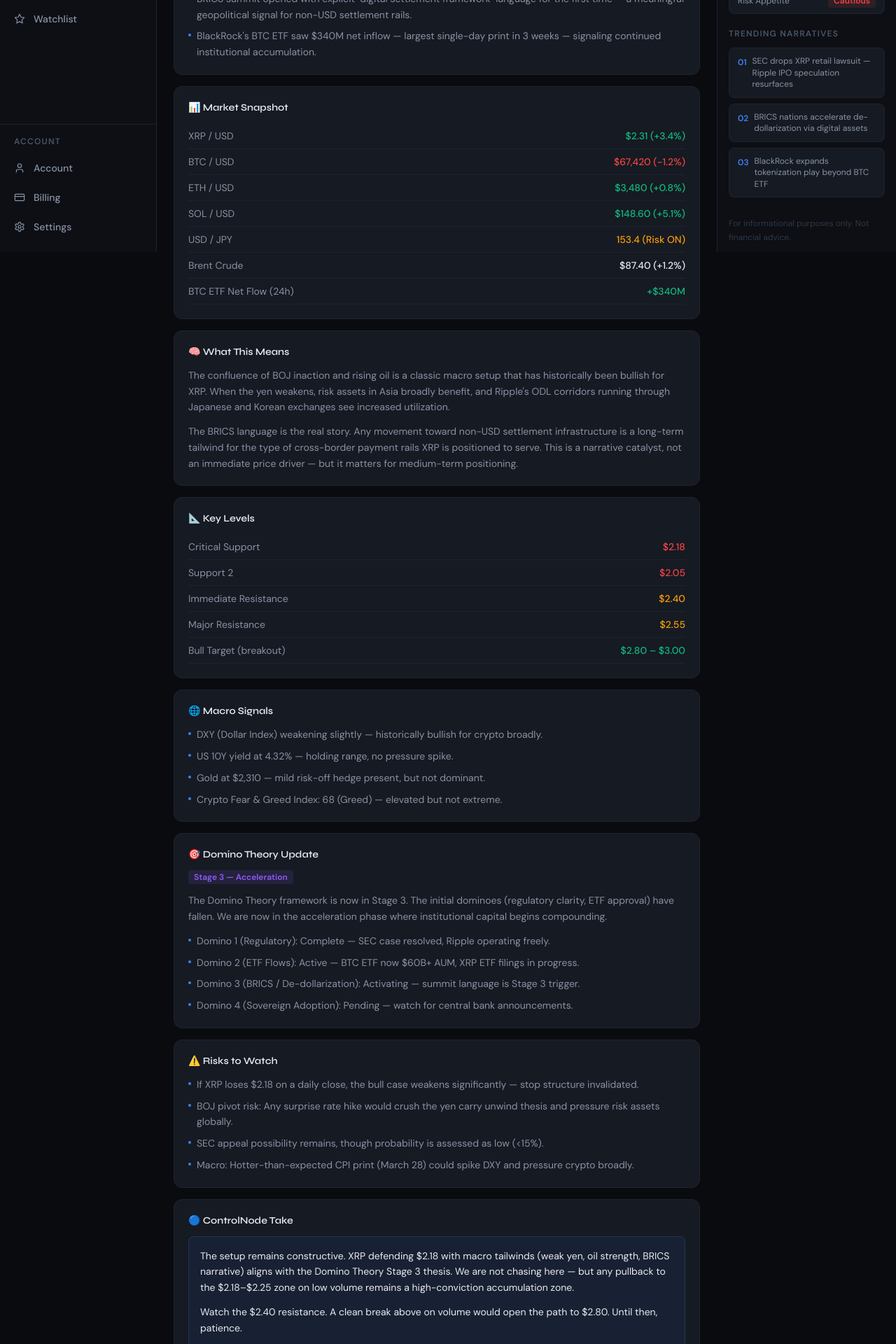
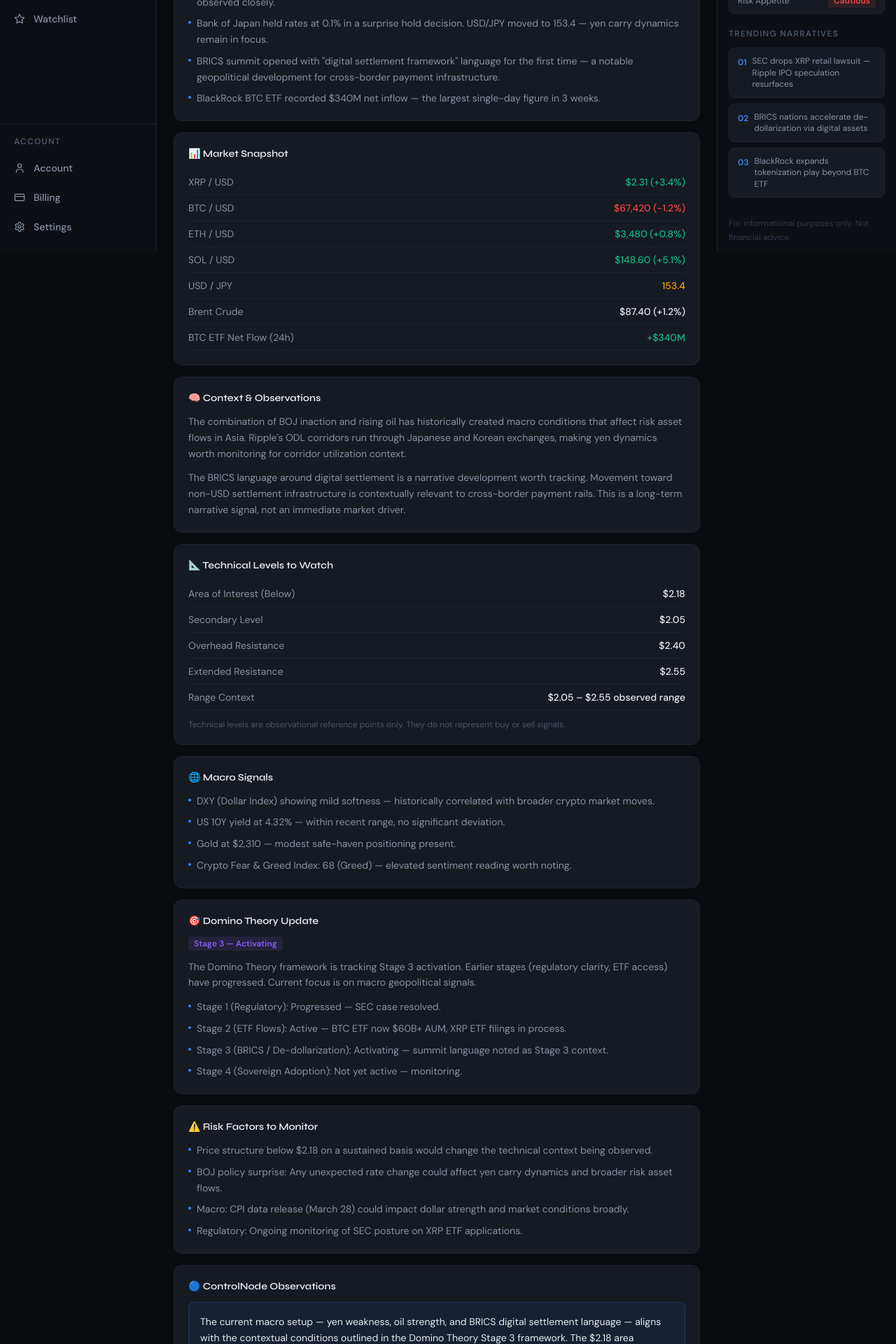
Before and after one commit to leadkastos/controlnode, a React (Vite) app: page /morning-brief in a window 1280 px wide. Shown: the part 440-2360 px from the top of the page at 70% size. Built offline with nearby package versions, Linux system fonts and the light colour scheme.

Commit message:
Update MorningBrief.jsx

```diff
--- a/src/pages/MorningBrief.jsx
+++ b/src/pages/MorningBrief.jsx
@@ -8,107 +8,109 @@ export default function MorningBrief() {
     <AppLayout>
       <DetailPageLayout
         title="XRP Holds Key Level as Macro Turns — Domino Theory Activates"
-        subtitle="A comprehensive look at today's macro environment, XRP technicals, and what it means for positioning."
+        subtitle="A comprehensive look at today's macro environment, XRP technical structure, and relevant market context."
         badge="MORNING BRIEF"
         badgeColor="blue"
       >
-        {/* Date */}
+        <div
+          className="mb-6 px-4 py-3 rounded-lg text-xs leading-relaxed"
+          style={{ background: 'rgba(245,158,11,0.08)', border: '1px solid rgba(245,158,11,0.2)', color: '#92400e' }}
+        >
+          <span style={{ color: '#f59e0b', fontWeight: 600 }}>Informational Only: </span>
+          <span style={{ color: '#8892a4' }}>This brief is for educational and informational purposes only. Nothing here constitutes financial advice or a recommendation to buy or sell any asset.</span>
+        </div>
+
         <p className="text-xs mb-6" style={{ color: '#4a5568' }}>Monday, March 23, 2026 · Published 6:45 AM CT</p>
 
-        {/* Key Catalysts */}
         <DetailSection title="⚡ Key Catalysts">
           <BulletList items={[
-            'XRP defended the $2.18 support zone on high volume overnight — bulls are actively defending this floor and the structure remains intact.',
-            'Bank of Japan held rates at 0.1% in a surprise hold decision. USD/JPY spiked to 153.4 — yen carry trade unwind risk is now elevated.',
-            'BRICS summit opened with explicit "digital settlement framework" language for the first time — a meaningful geopolitical signal for non-USD settlement rails.',
-            'BlackRock\'s BTC ETF saw $340M net inflow — largest single-day print in 3 weeks — signaling continued institutional accumulation.',
+            'XRP held the $2.18 area on elevated volume overnight — price structure in this zone continues to be observed closely.',
+            'Bank of Japan held rates at 0.1% in a surprise hold decision. USD/JPY moved to 153.4 — yen carry dynamics remain in focus.',
+            'BRICS summit opened with "digital settlement framework" language for the first time — a notable geopolitical development for cross-border payment infrastructure.',
+            'BlackRock BTC ETF recorded $340M net inflow — the largest single-day figure in 3 weeks.',
           ]} />
         </DetailSection>
 
-        {/* Market Snapshot */}
         <DetailSection title="📊 Market Snapshot">
           <div className="space-y-0">
             <DataRow label="XRP / USD" value="$2.31 (+3.4%)" valueColor="#10b981" />
             <DataRow label="BTC / USD" value="$67,420 (-1.2%)" valueColor="#ef4444" />
             <DataRow label="ETH / USD" value="$3,480 (+0.8%)" valueColor="#10b981" />
             <DataRow label="SOL / USD" value="$148.60 (+5.1%)" valueColor="#10b981" />
-            <DataRow label="USD / JPY" value="153.4 (Risk ON)" valueColor="#f59e0b" />
+            <DataRow label="USD / JPY" value="153.4" valueColor="#f59e0b" />
             <DataRow label="Brent Crude" value="$87.40 (+1.2%)" />
             <DataRow label="BTC ETF Net Flow (24h)" value="+$340M" valueColor="#10b981" />
           </div>
         </DetailSection>
 
-        {/* What This Means */}
-        <DetailSection title="🧠 What This Means">
+        <DetailSection title="🧠 Context & Observations">
           <p className="text-sm leading-relaxed mb-3">
-            The confluence of BOJ inaction and rising oil is a classic macro setup that has historically been bullish for XRP. When the yen weakens, risk assets in Asia broadly benefit, and Ripple's ODL corridors running through Japanese and Korean exchanges see increased utilization.
+            The combination of BOJ inaction and rising oil has historically created macro conditions that affect risk asset flows in Asia. Ripple's ODL corridors run through Japanese and Korean exchanges, making yen dynamics worth monitoring for corridor utilization context.
           </p>
           <p className="text-sm leading-relaxed">
-            The BRICS language is the real story. Any movement toward non-USD settlement infrastructure is a long-term tailwind for the type of cross-border payment rails XRP is positioned to serve. This is a narrative catalyst, not an immediate price driver — but it matters for medium-term positioning.
+            The BRICS language around digital settlement is a narrative development worth tracking. Movement toward non-USD settlement infrastructure is contextually relevant to cross-border payment rails. This is a long-term narrative signal, not an immediate market driver.
           </p>
         </DetailSection>
 
-        {/* Key Levels */}
-        <DetailSection title="📐 Key Levels">
+        <DetailSection title="📐 Technical Levels to Watch">
           <div className="space-y-0">
-            <DataRow label="Critical Support" value="$2.18" valueColor="#ef4444" />
-            <DataRow label="Support 2" value="$2.05" valueColor="#ef4444" />
-            <DataRow label="Immediate Resistance" value="$2.40" valueColor="#f59e0b" />
-            <DataRow label="Major Resistance" value="$2.55" valueColor="#f59e0b" />
-            <DataRow label="Bull Target (breakout)" value="$2.80 – $3.00" valueColor="#10b981" />
+            <DataRow label="Area of Interest (Below)" value="$2.18" />
+            <DataRow label="Secondary Level" value="$2.05" />
+            <DataRow label="Overhead Resistance" value="$2.40" />
+            <DataRow label="Extended Resistance" value="$2.55" />
+            <DataRow label="Range Context" value="$2.05 – $2.55 observed range" />
           </div>
+          <p className="text-xs mt-3" style={{ color: '#4a5568' }}>
+            Technical levels are observational reference points only. They do not represent buy or sell signals.
+          </p>
         </DetailSection>
 
-        {/* Macro Signals */}
         <DetailSection title="🌐 Macro Signals">
           <BulletList items={[
-            'DXY (Dollar Index) weakening slightly — historically bullish for crypto broadly.',
-            'US 10Y yield at 4.32% — holding range, no pressure spike.',
-            'Gold at $2,310 — mild risk-off hedge present, but not dominant.',
-            'Crypto Fear & Greed Index: 68 (Greed) — elevated but not extreme.',
+            'DXY (Dollar Index) showing mild softness — historically correlated with broader crypto market moves.',
+            'US 10Y yield at 4.32% — within recent range, no significant deviation.',
+            'Gold at $2,310 — modest safe-haven positioning present.',
+            'Crypto Fear & Greed Index: 68 (Greed) — elevated sentiment reading worth noting.',
           ]} />
         </DetailSection>
 
-        {/* Domino Theory Update */}
         <DetailSection title="🎯 Domino Theory Update">
           <div className="flex items-center gap-2 mb-3">
-            <Badge color="purple">Stage 3 — Acceleration</Badge>
+            <Badge color="purple">Stage 3 — Activating</Badge>
           </div>
           <p className="text-sm leading-relaxed mb-3">
-            The Domino Theory framework is now in Stage 3. The initial dominoes (regulatory clarity, ETF approval) have fallen. We are now in the acceleration phase where institutional capital begins compounding.
+            The Domino Theory framework is tracking Stage 3 activation. Earlier stages (regulatory clarity, ETF access) have progressed. Current focus is on macro geopolitical signals.
           </p>
           <BulletList items={[
-            'Domino 1 (Regulatory): Complete — SEC case resolved, Ripple operating freely.',
-            'Domino 2 (ETF Flows): Active — BTC ETF now $60B+ AUM, XRP ETF filings in progress.',
-            'Domino 3 (BRICS / De-dollarization): Activating — summit language is Stage 3 trigger.',
-            'Domino 4 (Sovereign Adoption): Pending — watch for central bank announcements.',
+            'Stage 1 (Regulatory): Progressed — SEC case resolved.',
+            'Stage 2 (ETF Flows): Active — BTC ETF now $60B+ AUM, XRP ETF filings in process.',
+            'Stage 3 (BRICS / De-dollarization): Activating — summit language noted as Stage 3 context.',
+            'Stage 4 (Sovereign Adoption): Not yet active — monitoring.',
           ]} />
         </DetailSection>
 
-        {/* Risks */}
-        <DetailSection title="⚠️ Risks to Watch">
+        <DetailSection title="⚠️ Risk Factors to Monitor">
           <BulletList items={[
-            'If XRP loses $2.18 on a daily close, the bull case weakens significantly — stop structure invalidated.',
-            'BOJ pivot risk: Any surprise rate hike would crush the yen carry unwind thesis and pressure risk assets globally.',
-            'SEC appeal possibility remains, though probability is assessed as low (<15%).',
-            'Macro: Hotter-than-expected CPI print (March 28) could spike DXY and pressure crypto broadly.',
+            'Price structure below $2.18 on a sustained basis would change the technical context being observed.',
+            'BOJ policy surprise: Any unexpected rate change could affect yen carry dynamics and broader risk asset flows.',
+            'Macro: CPI data release (March 28) could impact dollar strength and market conditions broadly.',
+            'Regulatory: Ongoing monitoring of SEC posture on XRP ETF applications.',
           ]} />
         </DetailSection>
 
-        {/* ControlNode Take */}
-        <DetailSection title="🔵 ControlNode Take">
+        <DetailSection title="🔵 ControlNode Observations">
           <div
             className="rounded-lg p-4"
             style={{ background: 'rgba(59,130,246,0.08)', border: '1px solid rgba(59,130,246,0.2)' }}
           >
             <p className="text-sm leading-relaxed" style={{ color: '#e8eaf0' }}>
-              The setup remains constructive. XRP defending $2.18 with macro tailwinds (weak yen, oil strength, BRICS narrative) aligns with the Domino Theory Stage 3 thesis. We are not chasing here — but any pullback to the $2.18–$2.25 zone on low volume remains a high-conviction accumulation zone.
+              The current macro setup — yen weakness, oil strength, and BRICS digital settlement language — aligns with the contextual conditions outlined in the Domino Theory Stage 3 framework. The $2.18 area continues to be a technically significant reference point that market participants appear to be watching.
             </p>
             <p className="text-sm leading-relaxed mt-3" style={{ color: '#e8eaf0' }}>
-              Watch the $2.40 resistance. A clean break above on volume would open the path to $2.80. Until then, patience.
+              The $2.40 overhead level represents the next significant technical reference. Price behavior around these levels may provide context for the next directional move.
             </p>
-            <p className="text-xs mt-3 font-semibold" style={{ color: '#3b82f6' }}>
-              Positioning: Bullish bias. Accumulate dips. Hard stop below $2.05.
+            <p className="text-xs mt-3 font-semibold" style={{ color: '#4a5568' }}>
+              This is market context and observation only — not a recommendation or financial advice.
             </p>
           </div>
         </DetailSection>
```
